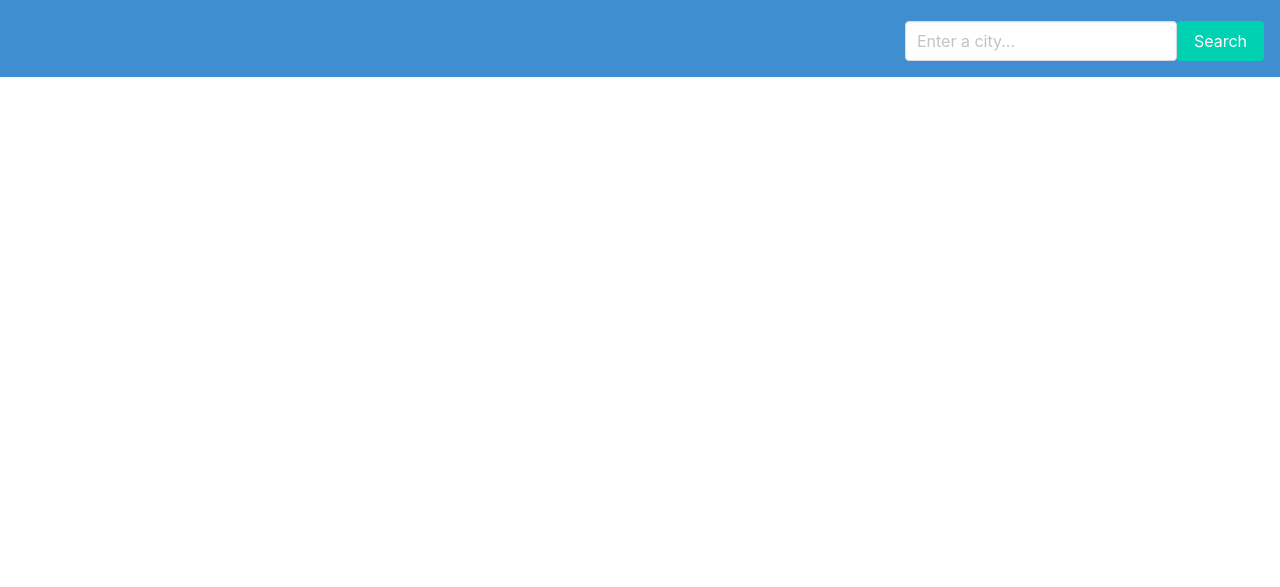
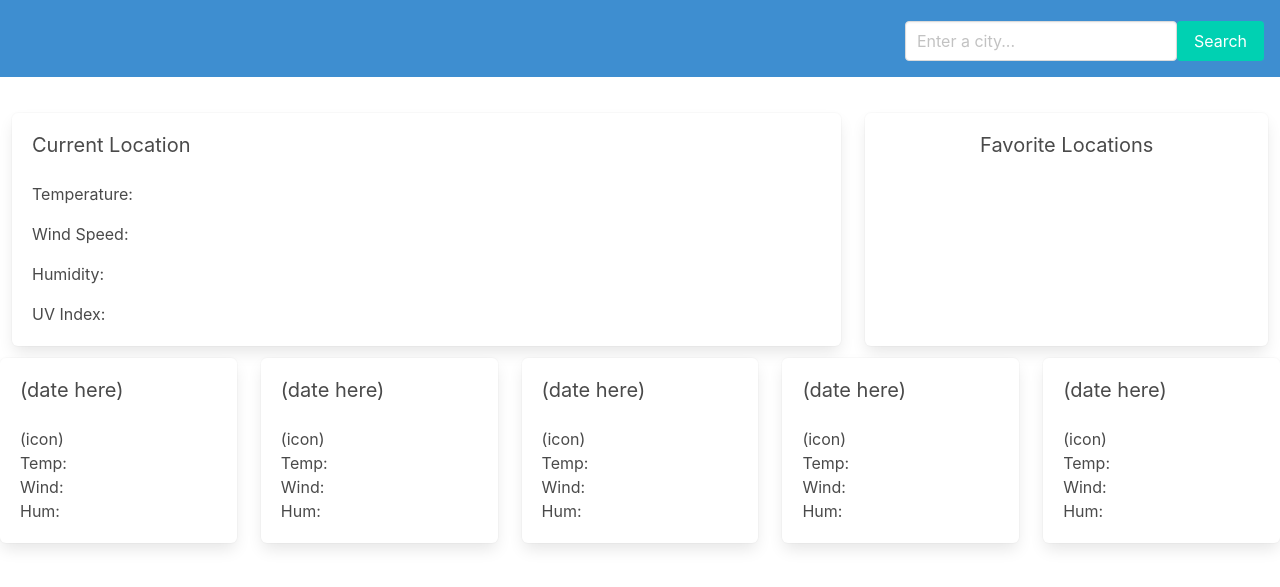
Before and after one commit to JFlo1981/My-Weather-App, a plain HTML site: page index.html in a window 1280 px wide. Shown: the part 63-650 px from the top of the page. Drawn offline with nearby package versions, Linux system fonts and the light colour scheme.

Commit message:
mainlayout created

```diff
--- a/index.html
+++ b/index.html
@@ -25,8 +25,8 @@
             </h2>
           </div>
         </div>
-        <div class="is-mobile level-right hero-head has-addons">
-          <div class="control mb-4">
+        <div class="is-mobile level-right hero-head">
+          <div class="control is-expanded mb-4">
               <input class="input" type="text" placeholder="Enter a city...">
           </div>
           <div class="control mb-4 mr-4">
@@ -36,6 +36,81 @@
           </div>
         </div>
       </section>
+      <div class="tile">
+        <div class="tile is-8 is-parent">
+          <article class="tile is-child box">
+            <!-- <p class="title">Nine</p> -->
+            <p class="subtitle">Current Location</p>
+            <div class="content">
+              <p>Temperature:</p>
+              <p>Wind Speed:</p>
+              <p>Humidity:</p>
+              <p>UV Index:</p>
+            </div>
+          </article>
+        </div>
+        <div class="tile is-parent">
+          <article class="tile is-child box">
+            <!-- <p class="title">Ten</p> -->
+            <p class="subtitle has-text-centered">Favorite Locations</p>
+            <div class="content">
+              <p></p>
+            </div>
+          </article>
+        </div>
+      </div>
+      <div class="tile is-ancestor">
+        <div class="tile is-parent">
+          <article class="tile is-child box">
+            <!-- <p class="title">Day 1</p> -->
+            <p class="subtitle">(date here)</p>
+            <p>(icon)</p>
+            <p>Temp:</p>
+            <p>Wind:</p>
+            <p>Hum:</p>
+          </article>
+        </div>
+        <div class="tile is-parent">
+          <article class="tile is-child box">
+            <!-- <p class="title">Day 2</p> -->
+            <p class="subtitle">(date here)</p>
+            <p>(icon)</p>
+            <p>Temp:</p>
+            <p>Wind:</p>
+            <p>Hum:</p>
+          </article>
+        </div>
+        <div class="tile is-parent">
+          <article class="tile is-child box">
+            <!-- <p class="title">Day 3</p> -->
+            <p class="subtitle">(date here)</p>
+            <p>(icon)</p>
+            <p>Temp:</p>
+            <p>Wind:</p>
+            <p>Hum:</p>
+          </article>
+        </div>
+        <div class="tile is-parent">
+          <article class="tile is-child box">
+            <!-- <p class="title">Day 4</p> -->
+            <p class="subtitle">(date here)</p>
+            <p>(icon)</p>
+            <p>Temp:</p>
+            <p>Wind:</p>
+            <p>Hum:</p>
+          </article>
+        </div>
+        <div class="tile is-parent">
+            <article class="tile is-child box">
+              <!-- <p class="title">Day 5</p> -->
+              <p class="subtitle">(date here)</p>
+              <p>(icon)</p>
+              <p>Temp:</p>
+              <p>Wind:</p>
+              <p>Hum:</p>
+            </article>
+          </div>
+      </div>
 
     <script src="https://code.jquery.com/jquery-3.4.1.min.js"></script>
     <script src="https://cdnjs.cloudflare.com/ajax/libs/moment.js/2.24.0/moment.min.js"></script>
```
